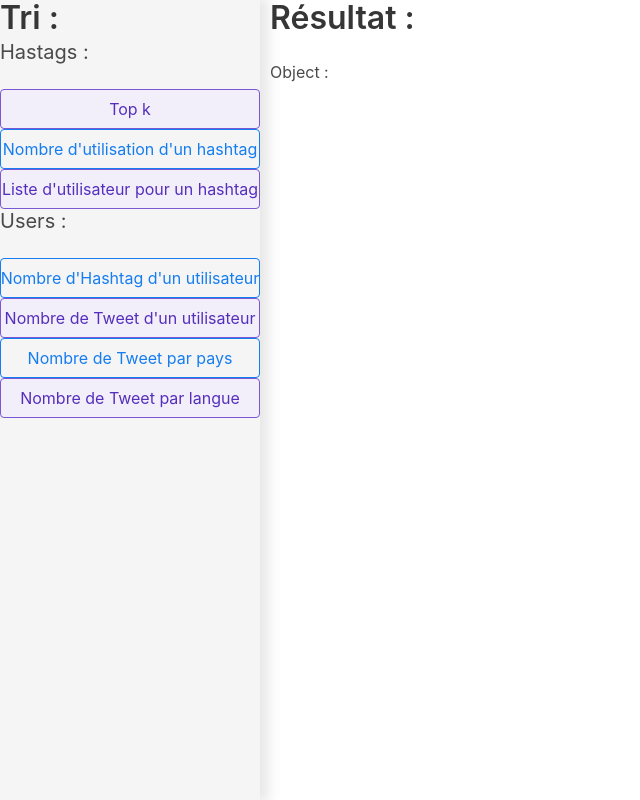
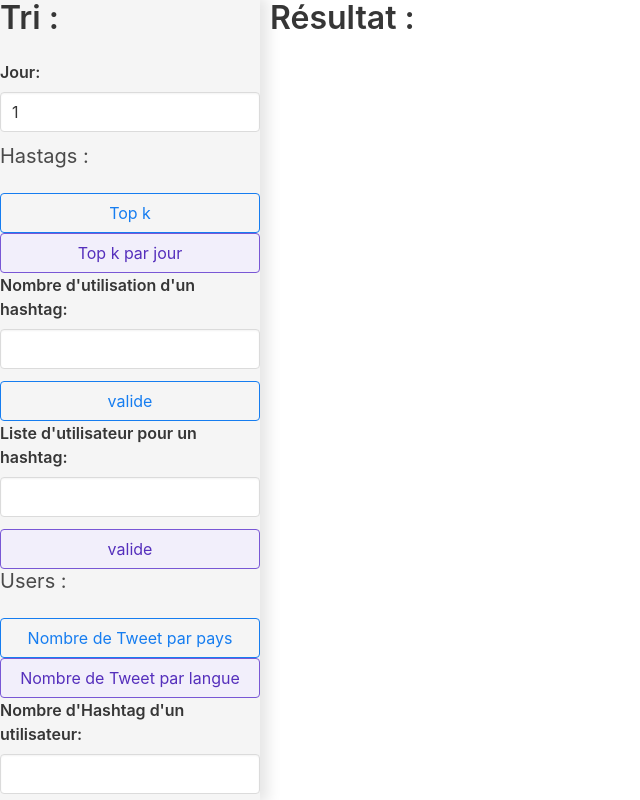
Before and after one commit to nlesne/ple-projet, a Vue app in the folder web/client/: page / in a window 1280 px wide. Shown: the whole page, without its empty margins (0-640 px from the left). Built offline with nearby package versions, Linux system fonts and the light colour scheme.

Commit message:
view web

```diff
--- a/web/client/src/views/Home.vue
+++ b/web/client/src/views/Home.vue
@@ -6,30 +6,64 @@
       open
       :can-cancel="false">
       <div class="title">Tri : </div>
+      <b-field label="Jour:">
+        <b-input v-model="day"></b-input>
+      </b-field>
       <div class="subtitle"> Hastags : </div>
+
+      <b-button type="is-primary is-info" outlined
+        v-on:click="onHastagTopK"> Top k </b-button>
+
       <b-button type="is-primary is-light" outlined
-        v-on:click="onHastagTopK"> Top k </b-button>
-      <b-button type="is-primary is-info" outlined
-        v-on:click="onCountHastag"> Nombre d'utilisation d'un hashtag</b-button>
+        v-on:click="onHastagTopK"> Top k par jour</b-button>
+
+      <b-field label="Nombre d'utilisation d'un hashtag:">
+        <b-input v-model="countHashtag"></b-input>
+      </b-field>
+       <b-button type="is-primary is-info" outlined
+       v-on:click="onCountHastag"> valide</b-button>
+
+      <b-field label="Liste d'utilisateur pour un hashtag:">
+        <b-input v-model="usersForHashtag"></b-input>
+      </b-field>
       <b-button type="is-primary is-light" outlined
-        v-on:click="onUserForHashtag">
-          Liste d'utilisateur pour un hashtag</b-button>
+        v-on:click="onUserForHashtag"> valide</b-button>
+
       <div class="subtitle"> Users : </div>
-      <b-button type="is-primary is-info" outlined
-        v-on:click="onHastagUser"> Nombre d'Hashtag d'un utilisateur</b-button>
-      <b-button type="is-primary is-light" outlined
-        v-on:click="onTweetUser"> Nombre de Tweet d'un utilisateur</b-button>
+
       <b-button type="is-primary is-info" outlined
         v-on:click="onTweetCountry">Nombre de Tweet par pays</b-button>
+
       <b-button type="is-primary is-light" outlined
         v-on:click="onTweetLanguage"> Nombre de Tweet par langue</b-button>
+
+      <b-field label="Nombre d'Hashtag d'un utilisateur:">
+        <b-input v-model="hashtagsForUser"></b-input>
+      </b-field>
+      <b-button type="is-primary is-info" outlined
+        v-on:click="onHastagUser"> valide</b-button>
+
+      <b-field label="Nombre de Tweet d'un utilisateur:">
+        <b-input v-model="tweetForUser"></b-input>
+      </b-field>
+      <b-button type="is-primary is-light" outlined
+        v-on:click="onTweetUser">valide </b-button>
+
     </b-sidebar>
     <div class="body">
       <div class="title">Résultat : </div>
-      <ul><li v-for="ele in resultat" :key="ele">
-        <div v-if="val"> {{ele.name}} : {{ele.val}} </div>
-        <div v-else>  {{ele.name}} </div>
-      </li></ul>
+      <div v-if="begin">
+        <div v-if="val">
+          <ul><li v-for="(name, val) in resultat" :key="name">
+            <div> {{name}} : {{val}} </div>
+          </li></ul>
+        </div>
+        <div v-else>
+          <ul><li v-for="name in resultat" :key="name">
+            <div> {{name}}</div>
+          </li></ul>
+        </div>
+      </div>
     </div>
   </div>
 </template>
@@ -40,7 +74,13 @@ export default {
   props: {},
   data() {
     return {
-      val: true,
+      day: 1,
+      countHashtag: '',
+      usersForHashtag: '',
+      hashtagsForUser: '',
+      tweetForUser: '',
+      val: false,
+      begin: false,
       resultat: {
         type: Object,
       },
@@ -48,34 +88,76 @@ export default {
   },
   components: {},
   methods: {
-    modifyBody: function(res) {
-      console.log(res);
-      const body = document.querySelector('#resultat');
-      body.innerHTML = '';
-      const text = document.createElement('div');
-      body.appendChild(text);
-      text.innerHTML = res;
+    onHastagTop: function() {
+      this.begin = true;
+      this.val = true;
     },
-    onHastagTopK: function() {
-      this.modifyBody('Top K !');
+    onHastagTopKDay: function() {
+      this.begin = true;
+      this.val = true;
+
+      const param = {
+        day: this.day,
+      };
+      console.log(param);
     },
     onCountHastag: function() {
-      this.modifyBody('Compte un hashtag!');
+      this.begin = true;
+      this.val = true;
+
+      const param = {
+        day: this.day,
+        val: this.countHashtag,
+      };
+      console.log(param);
     },
     onUserForHashtag: function() {
-      this.modifyBody('Liste dutilisateur pour un hashtag!');
+      this.begin = true;
+      this.val = false;
+
+      const param = {
+        day: this.day,
+        val: this.usersForHashtag,
+      };
+      console.log(param);
     },
     onHastagUser: function() {
-      this.modifyBody('Nombre d hashtag pour un utilisateur!');
+      this.begin = true;
+      this.val = false;
+
+      const param = {
+        day: this.day,
+        val: this.hashtagsForUser,
+      };
+      console.log(param);
     },
     onTweetUser: function() {
-      this.modifyBody('Nombre de tweet pour un utilisateur!');
+      this.begin = true;
+      this.val = true;
+
+      const param = {
+        day: this.day,
+        val: this.tweetForUser,
+      };
+      console.log(param);
     },
     onTweetCountry: function() {
-      this.modifyBody('Nombre de tweet par pays');
+      this.begin = true;
+      this.val = true;
+
+      const param = {
+        day: this.day,
+      };
+      console.log(param);
     },
     onTweetLanguage: function() {
-      this.modifyBody('Nombre de tweet par langue');
+      this.begin = true;
+      this.val = true;
+
+      const param = {
+        day: this.day,
+      };
+      console.log(param);
     },
   },
 };
@@ -85,4 +167,8 @@ export default {
 .body{
   margin-left: 270px;
 }
+li {
+  list-style-type: square;
+  margin-left: 50px;
+}
 </style>
```
